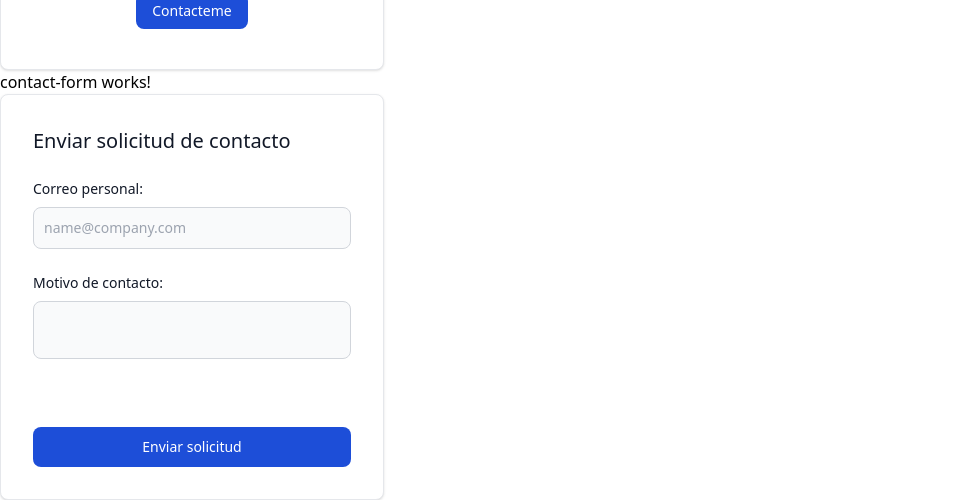
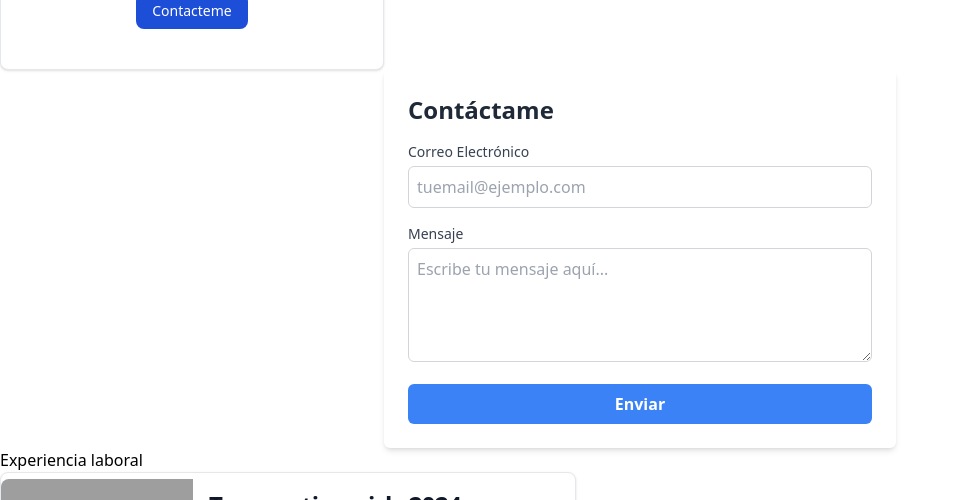
Before and after one commit to Damatu0348/TareaDosWebMovil, an Angular app: page / in a window 1280 px wide. Shown: the part 300-800 px from the top of the page, without its empty margins (0-958 px from the left). Built offline with nearby package versions, Linux system fonts and the light colour scheme; grey boxes are pictures that could not be loaded.

Commit message:
fix: form de contacto mejorado e implementado

```diff
--- a/src/app/Portafolio/Components/contact-form/contact-form.component.html
+++ b/src/app/Portafolio/Components/contact-form/contact-form.component.html
@@ -1,23 +1,45 @@
-<p>contact-form works!</p>
-<div class="w-full max-w-sm p-4 bg-white border border-gray-200 rounded-lg shadow sm:p-6 md:p-8 dark:bg-gray-800 dark:border-gray-700">
-    <form class="space-y-6" action="#">
-        <h5 class="text-xl font-medium text-gray-900 dark:text-white">Enviar solicitud de contacto</h5>
-        <div>
-            <label for="email" class="block mb-2 text-sm font-medium text-gray-900 dark:text-white">Correo personal:</label>
-            <input type="email" name="email" id="email" class="bg-gray-50 border border-gray-300 text-gray-900 text-sm rounded-lg focus:ring-blue-500 focus:border-blue-500 block w-full p-2.5 dark:bg-gray-600 dark:border-gray-500 dark:placeholder-gray-400 dark:text-white" placeholder="name@company.com" required />
-        </div>
-        <div>
-            <div class="mb-6">
-                <label for="large-input" class="block mb-2 text-sm font-medium text-gray-900 dark:text-white">Motivo de contacto:</label>
-                <input type="text" id="large-input" class="block w-full p-4 text-gray-900 border border-gray-300 rounded-lg bg-gray-50 text-base focus:ring-blue-500 focus:border-blue-500 dark:bg-gray-700 dark:border-gray-600 dark:placeholder-gray-400 dark:text-white dark:focus:ring-blue-500 dark:focus:border-blue-500">
-            </div>
-        </div>
-        <div class="flex items-start">
-            <div class="flex items-start">
-                <div class="flex items-center h-5">
-                </div>
-            </div>
-        </div>
-        <button type="submit" class="w-full text-white bg-blue-700 hover:bg-blue-800 focus:ring-4 focus:outline-none focus:ring-blue-300 font-medium rounded-lg text-sm px-5 py-2.5 text-center dark:bg-blue-600 dark:hover:bg-blue-700 dark:focus:ring-blue-800">Enviar solicitud</button>
+<div class="max-w-lg mx-auto p-6 bg-white shadow-md rounded-md">
+    <h2 class="text-2xl font-semibold text-gray-800 mb-4">Contáctame</h2>
+
+    <form (ngSubmit)="submitForm()" #contactForm="ngForm">
+      <!-- Campo de correo -->
+      <div class="mb-4">
+        <label for="email" class="block text-sm font-medium text-gray-700">Correo Electrónico</label>
+        <input
+          type="email"
+          id="email"
+          name="email"
+          class="mt-1 p-2 w-full border border-gray-300 rounded-md"
+          placeholder="tuemail@ejemplo.com"
+          required
+          [(ngModel)]="email">
+      </div>
+
+      <!-- Campo de mensaje -->
+      <div class="mb-4">
+        <label for="message" class="block text-sm font-medium text-gray-700">Mensaje</label>
+        <textarea
+          id="message"
+          name="message"
+          class="mt-1 p-2 w-full border border-gray-300 rounded-md"
+          rows="4"
+          placeholder="Escribe tu mensaje aquí..."
+          required
+          [(ngModel)]="message">
+        </textarea>
+      </div>
+
+      <!-- Indicador de Enviando -->
+      <div *ngIf="isSending" class="mb-4 text-center text-blue-500">
+        <span>Enviando...</span>
+      </div>
+
+      <!-- Botón de enviar -->
+      <button
+        type="submit"
+        class="w-full p-2 bg-blue-500 text-white font-semibold rounded-md hover:bg-blue-600 transition"
+        [disabled]="isSending">
+        Enviar
+      </button>
     </form>
-</div>
+  </div>
--- a/src/app/Portafolio/Components/contact-form/contact-form.component.ts
+++ b/src/app/Portafolio/Components/contact-form/contact-form.component.ts
@@ -1,11 +1,38 @@
+import { CommonModule } from '@angular/common';
+import { HttpClientModule } from '@angular/common/http';
 import { Component } from '@angular/core';
+import { FormsModule } from '@angular/forms';
 
 @Component({
   selector: 'contact-form',
-  imports: [],
+  imports: [CommonModule, HttpClientModule, FormsModule],
   templateUrl: './contact-form.component.html',
   styleUrl: './contact-form.component.css'
 })
 export class ContactFormComponent {
+  email: string = '';
+  message: string = '';
+  isSending: boolean = false;
 
+  submitForm() {
+    if (!this.email || !this.message) {
+      alert('Por favor completa todos los campos.');
+      return;
+    }
+
+    // Mostrar indicador "Enviando..."
+    this.isSending = true;
+
+    // Simular envío del formulario
+    setTimeout(() =>
+      {
+        this.isSending = false;
+        alert('Formulario enviado correctamente');
+
+        // Reiniciar los campos (tiempo de espera: 2 segundos)
+        this.email = '';
+        this.message = '';
+      },
+      2000);
+  }
 }
--- a/src/app/Portafolio/Components/header/header.component.html
+++ b/src/app/Portafolio/Components/header/header.component.html
@@ -1,6 +1,6 @@
 <div class="w-full max-w-sm bg-white border border-gray-200 rounded-lg shadow dark:bg-gray-800 dark:border-gray-700">
     <div class="flex flex-col items-center pb-10">
-        <img class="w-24 h-24 mb-3 rounded-full shadow-lg" src="C:\Users\damat\Desktop\Intro desarrollo web movil\ucnLogo.png" alt="Dantte image"/>
+        <img class="w-24 h-24 mb-3 rounded-full shadow-lg" src="C:\Users\damat\Desktop\Intro desarrollo web movil\TareaDosWeb\tareaDosWeb\public\assets\images\ucnLogo.png" alt="Dantte image"/>
         <h5 class="mb-1 text-xl font-medium text-gray-900 dark:text-white">Dantte Márquez Tuohy</h5>
         <span class="text-sm text-gray-500 dark:text-gray-400">Estudiante Universitario UCN</span>
         <p class="mb-3 font-normal text-gray-700 dark:text-gray-400">Tercer año de universidad, estudiante de la carrera de Ingenieria Civil en Computación e informática. Ciudad natal: Antofagasta, Chile.</p>
```
Also changed, not shown: public/assets/images/ucnLogo.png (added), src/assets/images/ucnLogo.png (added).
